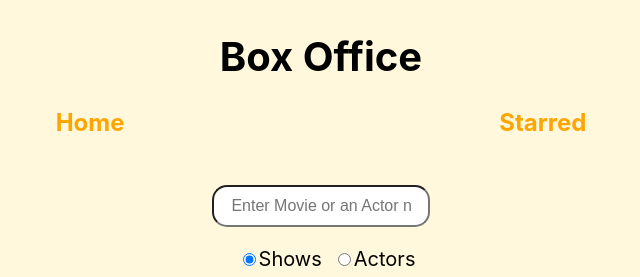
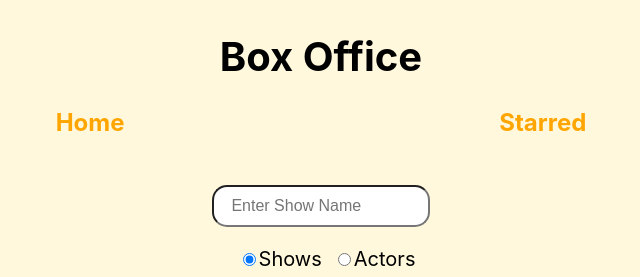
Before and after one commit to dhruv5gohel/BoxOffice, a React (Create React App) app: page / in a window 1280 px wide. Shown: the top 277 px of the page, without its empty margins (319-959 px from the left). Built offline with nearby package versions, Linux system fonts and the light colour scheme.

Commit message:
Edited Search Placeholder

```diff
--- a/src/components/SearchForm.js
+++ b/src/components/SearchForm.js
@@ -16,7 +16,7 @@ const SearchForm = ({ handleSubmit }) => {
     return (
         <div>
             <form onSubmit={formSubmit}>
-                <input type="text" name="search" id="search" placeholder="Enter Movie or an Actor name" onChange={handleInput} value={inpVal} />
+                <input type="text" name="search" id="search" placeholder={searchType==="shows"?"Enter Show Name":"Enter Actor Name"} onChange={handleInput} value={inpVal} />
                 <div className="radio-container">
                     <label><input type="radio" name="searchOption" value="shows" className="inp-radio" onChange={(e) => { setSearchType(e.target.value) }} checked={searchType === "shows"} />Shows</label>
                     <label><input type="radio" name="searchOption" value="actors" className="inp-radio" onChange={(e) => { setSearchType(e.target.value) }} checked={searchType === "actors"} />Actors</label>
```
